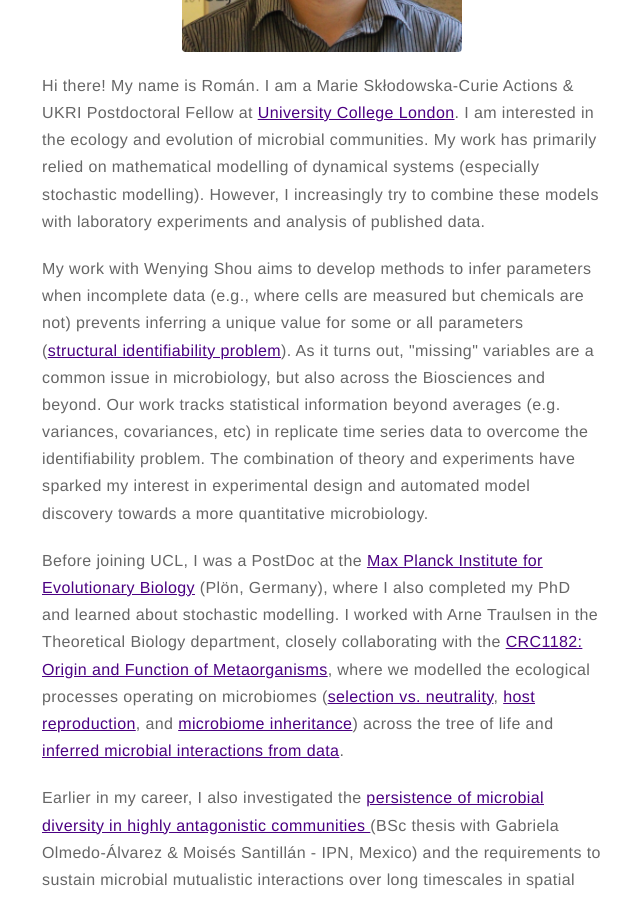
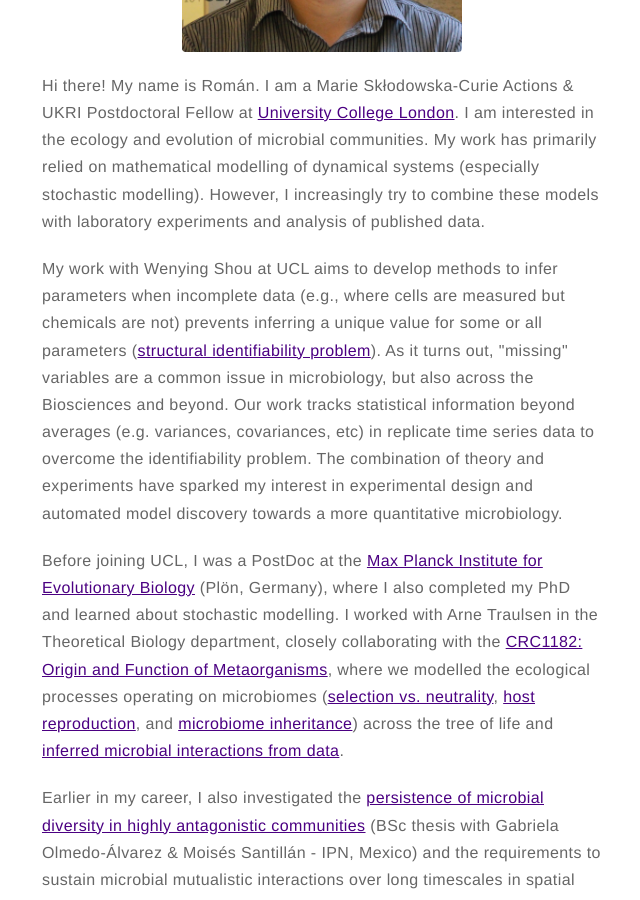
Before and after one commit to romanzapien/romanzapien.github.io, a Jekyll site: the page built from about.md, in a window 1280 px wide and 900 px high, scrolled down 332 px. Shown: the whole window, without its empty margins (318-958 px from the left). Built offline with Jekyll 4.4.1, drawn with Linux system fonts in a browser that asks for light colours.

Commit message:
Update about.md

```diff
--- a/about.md
+++ b/about.md
@@ -6,11 +6,11 @@ layout: page
 
 <p>Hi there! My name is Román. I am a Marie Skłodowska-Curie Actions & UKRI Postdoctoral Fellow at <a href="https://www.ucl.ac.uk/biosciences/gee/ucl-centre-lifes-origins-and-evolution">University College London</a>. I am interested in the ecology and evolution of microbial communities. My work has primarily relied on mathematical modelling of dynamical systems (especially stochastic modelling). However, I increasingly try to combine these models with laboratory experiments and analysis of published data.</p>
 
-<p>My work with Wenying Shou aims to develop methods to infer parameters when incomplete data (e.g., where cells are measured but chemicals are not) prevents inferring a unique value for some or all parameters (<a href="https://en.wikipedia.org/wiki/Structural_identifiability">structural identifiability problem</a>). As it turns out, "missing" variables are a common issue in microbiology, but also across the Biosciences and beyond. Our work tracks statistical information beyond averages (e.g. variances, covariances, etc) in replicate time series data to overcome the identifiability problem. The combination of theory and experiments have sparked my interest in experimental design and automated model discovery towards a more quantitative microbiology.</p>
+<p>My work with Wenying Shou at UCL aims to develop methods to infer parameters when incomplete data (e.g., where cells are measured but chemicals are not) prevents inferring a unique value for some or all parameters (<a href="https://en.wikipedia.org/wiki/Structural_identifiability">structural identifiability problem</a>). As it turns out, "missing" variables are a common issue in microbiology, but also across the Biosciences and beyond. Our work tracks statistical information beyond averages (e.g. variances, covariances, etc) in replicate time series data to overcome the identifiability problem. The combination of theory and experiments have sparked my interest in experimental design and automated model discovery towards a more quantitative microbiology.</p>
 
 <p>Before joining UCL, I was a PostDoc at the <a href="https://www.evolbio.mpg.de">Max Planck Institute for Evolutionary Biology</a> (Plön, Germany), where I also completed my PhD and learned about stochastic modelling. I worked with Arne Traulsen in the Theoretical Biology department, closely collaborating with the <a href="https://www.metaorganism-research.com">CRC1182: Origin and Function of Metaorganisms</a>, where we modelled the ecological processes operating on microbiomes (<a href="https://doi.org/10.1098/rsif.2021.0717">selection vs. neutrality</a>, <a href="https://doi.org/10.1371/journal.pcbi.1008392">host reproduction</a>, and <a href="https://doi.org/10.1186/s12862-022-02029-2">microbiome inheritance</a>) across the tree of life and <a href="https://doi.org/10.1371/journal.pbio.3002913">inferred microbial interactions from data</a>.</p>
 
-<p>Earlier in my career, I also investigated the <a href="https://doi.org/10.3389/fmicb.2015.00489">persistence of microbial diversity in highly antagonistic communities </a> (BSc thesis with Gabriela Olmedo-Álvarez & Moisés Santillán - IPN, Mexico) and the requirements to sustain microbial mutualistic interactions over long timescales in spatial models (MRes thesis with David Murrell - UCL).</p>
+<p>Earlier in my career, I also investigated the <a href="https://doi.org/10.3389/fmicb.2015.00489">persistence of microbial diversity in highly antagonistic communities</a> (BSc thesis with Gabriela Olmedo-Álvarez & Moisés Santillán - IPN, Mexico) and the requirements to sustain microbial mutualistic interactions over long timescales in spatial models (MRes thesis with David Murrell - UCL).</p>
 
 <p>A complete list of my publications can be found <a href="https://scholar.google.com/citations?user=TyfoFisAAAAJ&hl=en">here</a>.</p>
 
```
